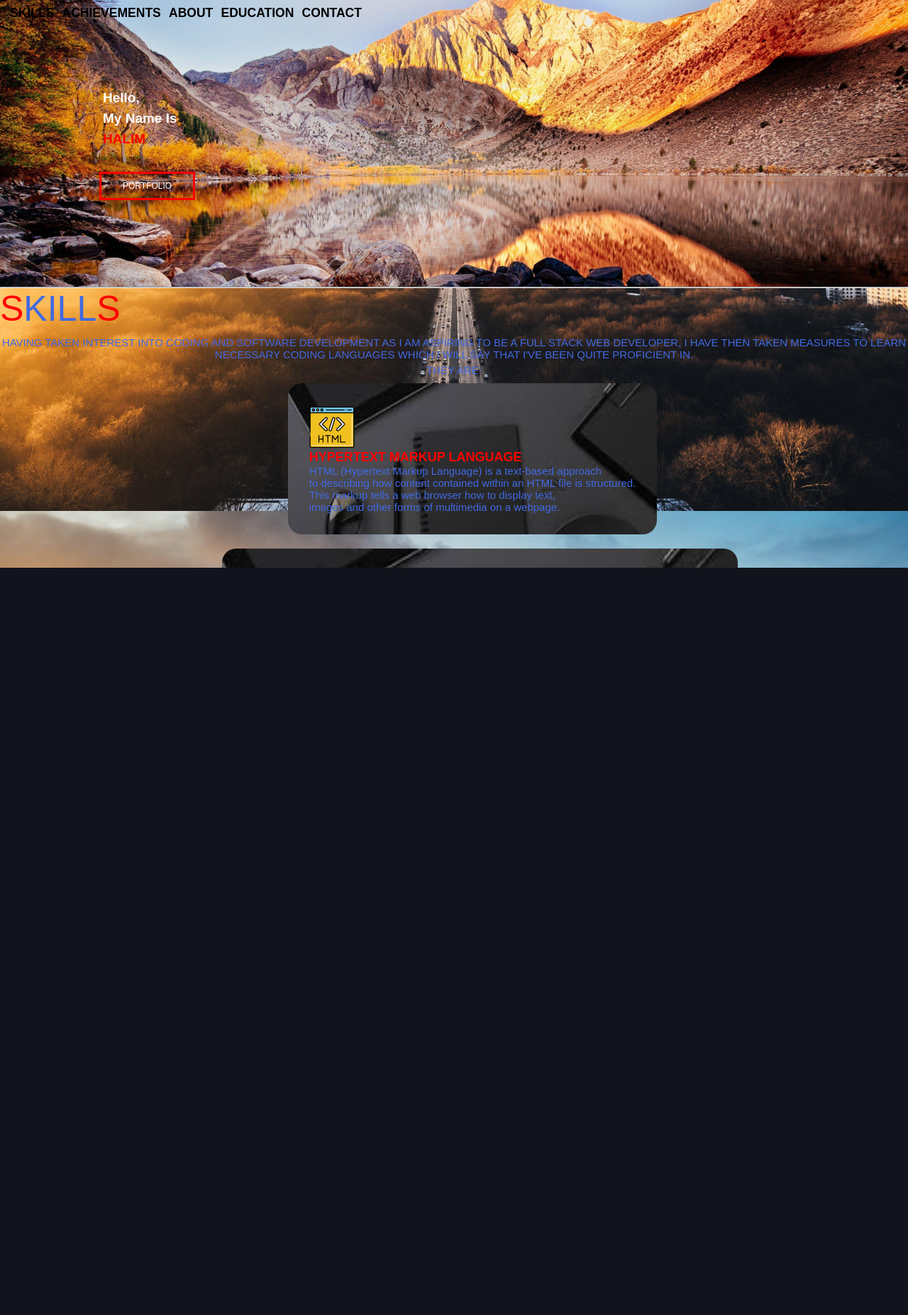
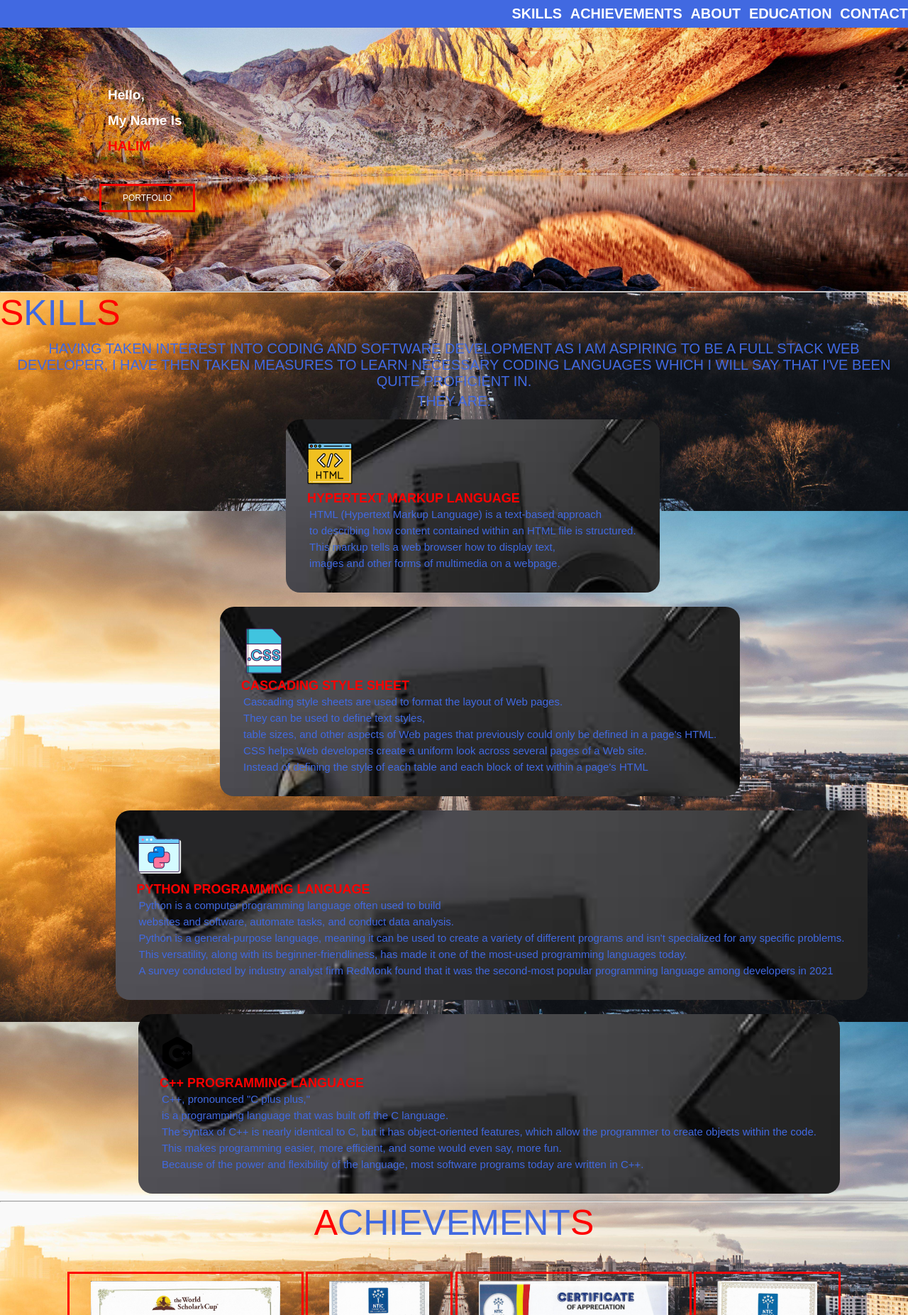
Before and after one commit to Yuhalim/PORTFOLIO, a PHP site: page / in a window 1280 px wide. Shown: the top 1853 px of the page at 71% size. Before the commit the page ends 800 px from the top, so only its background shows below. Run offline with PHP 8.4, Linux system fonts and the light colour scheme.

Commit message:
Add files via upload

```diff
--- a/portfolio/index/index.php
+++ b/portfolio/index/index.php
@@ -17,7 +17,6 @@
                     <li><a href="#education"><h3>EDUCATION</h3></a></li>
                     <li><a href="#contact"><h3>CONTACT</h3></a></li>
                 </ul>
-
             </nav>
         </header>
         <main>
@@ -111,7 +110,7 @@
                 <div class="about container">
                     <div class="about-left">
                         <div class="about-img">
-                            <img src="halim.jpg">
+                            <img src="images/halim.jpeg">
                         </div>
                     </div>
                     <div class="about-right">
--- a/portfolio/index/style.css
+++ b/portfolio/index/style.css
@@ -66,7 +66,7 @@ span{
     content:'';
     position: absolute;
     left: 0;
-    top:v0;
+    top: 0;
     height: 100%;
     width: 100%;
     background-color: royalblue;
@@ -75,7 +75,7 @@ span{
 }
 #hero .hero{
     max-width: 1200px;
-    margin: 0 auto;
+    margin: 3px auto;
     padding: 0 100px;
     justify-content: flex-start;
 }
@@ -84,7 +84,7 @@ span{
     width: fit-content;
     font-size: 19px;
     padding: 2px;
-    margin: 3px;
+    margin: 10px;
     position: relative;
     color: transparent;
     animation: text_reveal .5s ease forwards;
@@ -148,19 +148,20 @@ span{
     background-image: url(images/picture5.jpg);
     background-size: cover;
     margin: 10px 5%;
-    position: relative;
     overflow: hidden;
 
 }
 #skills .skills-item h2{
     color: red;
     text-align: left;
+    margin-top: 7px;
     text-transform: uppercase;
 }
 
 #skills .skills-item p{
     color:royalblue;
     font-size: 15px;
+    margin: 3px;
     text-align: center;
 
 }
@@ -179,7 +180,9 @@ span{
 }
 
 #skills .skills-top p{
-    font-size: 15px;
+    font-size: 20px;
+    font-weight: bold;
+    margin: 4px;
     margin-top: 5px;
     line-height:2.5ram;
     font-weight:500;
@@ -222,7 +225,8 @@ span{
 }
 #about .about-right p{
     color:royalblue;
-    font-size: 20px;
+    font-size: 25px;
+    margin: 3px;
     font-family: montserrat;
 
 }
@@ -239,7 +243,9 @@ span{
 /*End of About section*/
 
 .table td{
-    color: royalblue;
+    color: red;
+    font-size: 15px;
+    font-weight: bold;
     padding: 10px 10px 10px 10px;
     width: 500px;
 }
@@ -248,8 +254,8 @@ table{
     justify-content: center;
 }
 th{
-    color: red;
-    font-size: 15px;
+    color: royalblue;
+    font-size: 25px;
 }
 
 tr{
@@ -285,24 +291,35 @@ font-weight: 500px;
 ul li{
     display: inline-block;
     justify-content:70px;
+    transition: .3s ease;
+    transition-property: background-color, color;
 }
-
+li:hover{
+color: white;
+background-color: red;
+}
+header{
+    text-align: right;
+    color: white;
+    width: 100%;
+    background-color: royalblue;
+    position: fixed;
+}
 .link{
     height: 100%;
     width: 100%;
     text-indent: 7px;
-    font-size: 15px;
+    font-size: 17px;
     margin-top: 8px;
+    margin-bottom: 8px;
     width: 100%;
     float: right;
-    position: fixed;
 }
 
 body{
     background-image:url(images/top2.jpg);
     background-size: contain;
 }
-h3{color: black;}
 
 .form{
     color:royalblue;
```
Also changed, not shown: portfolio/index/images/halim.jpeg (added).
